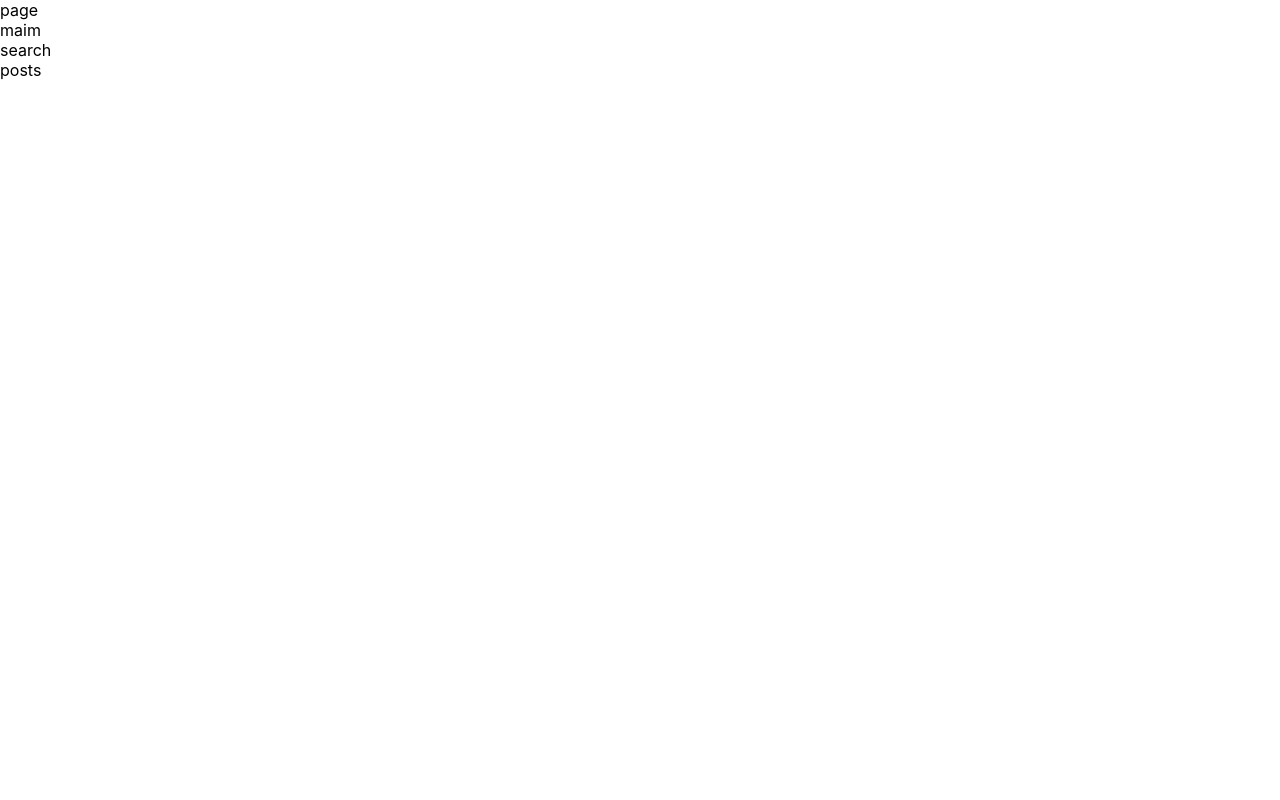
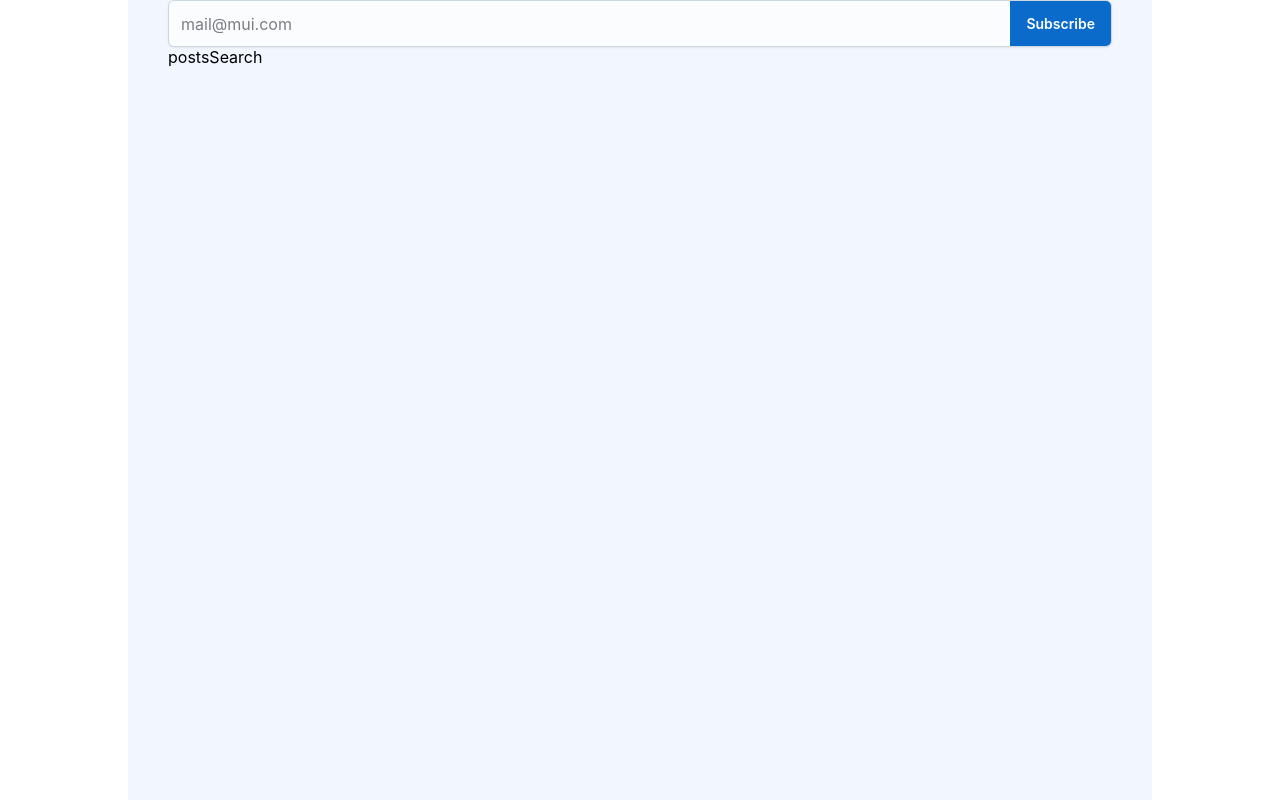
Before and after one commit to alebedev85/re-action-test, a React (Create React App) app: page / in a window 1280 px wide. Built offline with nearby package versions, Linux system fonts and the light colour scheme.

Commit message:
feat: создал компонент поиск

```diff
--- a/package.json
+++ b/package.json
@@ -57,6 +57,7 @@
     "eslint-plugin-react": "^7.28.0",
     "eslint-plugin-react-hooks": "^4.3.0",
     "eslint-plugin-react-refresh": "^0.3.4",
-    "prettier": "3.2.5"
+    "prettier": "3.2.5",
+    "sass": "^1.71.1"
   }
 }
--- a/src/App.module.scss
+++ b/src/App.module.scss
@@ -0,0 +1,12 @@
+.page {
+  height: 100vh;
+}
+
+.main{
+  width: 80%;
+  height: 100%;
+  padding: 0 40px;
+  box-sizing: border-box;
+  margin: auto;
+  background-color: #f1f6ff;
+}
--- a/src/App.tsx
+++ b/src/App.tsx
@@ -1,13 +1,12 @@
 import styles from './App.module.scss';
+import Search from './components/Search/Search';
 
 function App() {
   return (
     <div className={styles.page}>
-      page
-      <div className={styles.maim}>
-        maim
-        <div className={styles.search}>search</div>
-        <div className={styles.posts}>posts</div>
+      <div className={styles.main}>
+        <Search />
+        <div className={styles.posts}>postsSearch</div>
       </div>
     </div>
   );
--- /dev/null
+++ b/src/components/Search/Search.module.scss
@@ -0,0 +1,3 @@
+.search{
+
+}
--- /dev/null
+++ b/src/components/Search/Search.tsx
@@ -0,0 +1,32 @@
+import Input from '@mui/joy/Input';
+import { Button } from '@mui/joy';
+import styles from './Search.module.scss';
+
+export default function Search() {
+  return (
+    <div className={styles.search}>
+      <Input
+        sx={{ '--Input-decoratorChildHeight': '45px' }}
+        placeholder="mail@mui.com"
+        type="email"
+        required
+        // value={data.email}
+        // onChange={(event) =>
+        //   setData({ email: event.target.value, status: 'initial' })
+        // }
+        // error={data.status === 'failure'}
+        endDecorator={
+          <Button
+            variant="solid"
+            color="primary"
+            // loading={data.status === 'loading'}
+            type="submit"
+            sx={{ borderTopLeftRadius: 0, borderBottomLeftRadius: 0 }}
+          >
+            Subscribe
+          </Button>
+        }
+      />
+    </div>
+  );
+}
```
Also changed, not shown: 1 other file (tests, documents, lock files or other folders).
